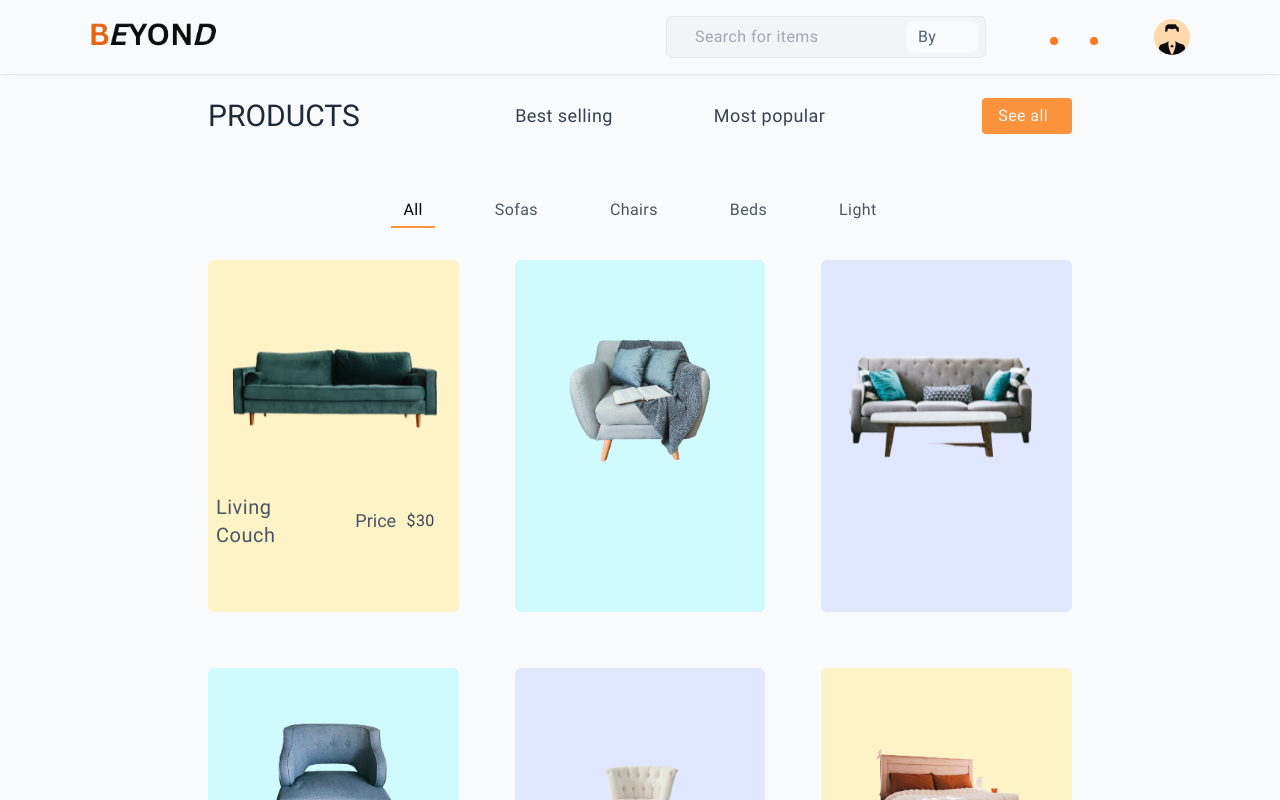
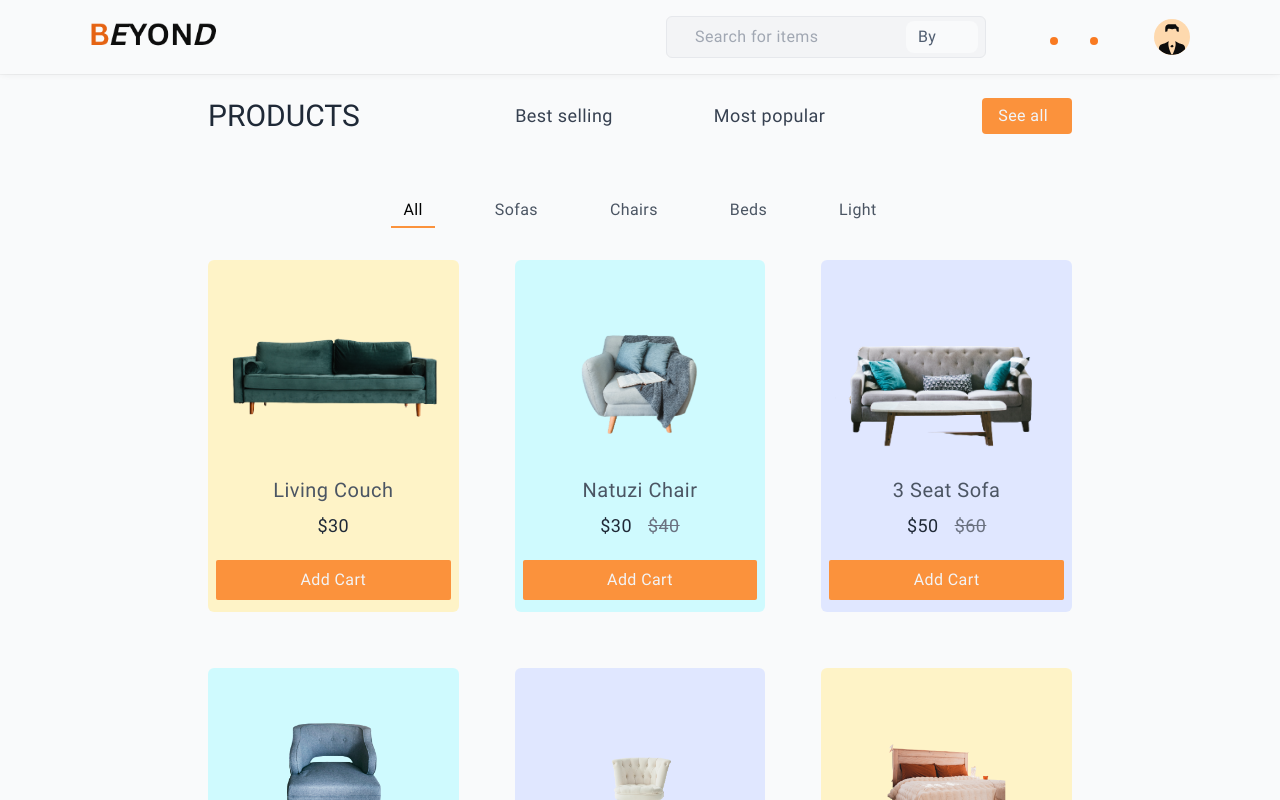
Before and after one commit to Amos-Ditto/Beyond-Furniture, a Nuxt app in the folder beyond-ui/: page /index in a window 1280 px wide. Built offline with nearby package versions, Linux system fonts and the light colour scheme.

Commit message:
chore: Update to Dashboard items features

```diff
--- a/beyond-ui/app.vue
+++ b/beyond-ui/app.vue
@@ -1,6 +1,6 @@
 <script setup lang="ts"></script>
 <template>
-	<main class="fixed top-0 bottom-0 left-0 right-0 bg-gray-50 flex flex-col">
+	<main class="fixed top-0 bottom-0 left-0 right-0 bg-gray-50 flex flex-col overflow-x-hidden">
 		<NuxtPage />
 	</main>
 </template>
@@ -11,6 +11,7 @@
 }
 
 html {
+	font-family: "Roboto", "Arial", Tahoma;
 	font-synthesis: none;
 	text-rendering: optimizeLegibility;
 	-webkit-font-smoothing: antialiased;
--- a/beyond-ui/assets/css/global.css
+++ b/beyond-ui/assets/css/global.css
@@ -7,10 +7,6 @@
 @font-face {
 	font-family: "Roboto";
 	src: url("../fonts/Roboto-Regular.ttf") format("truetype");
-	font-weight: 200;
+	font-weight: 300;
 	/* font-style: italic; */
 }
-
-html {
-	font-family: "Roboto";
-}
--- a/beyond-ui/components/Cards/HomeItemCard.vue
+++ b/beyond-ui/components/Cards/HomeItemCard.vue
@@ -5,13 +5,22 @@ defineProps<{
 </script>
 
 <template>
-	<div class="item flex flex-col rounded-md px-2 py-3 gap-y-3 h-[24rem] sm:h-[22rem] w-[15rem] sm:w-auto" :class="bg">
+	<div class="item flex flex-col rounded-md px-2 py-3 gap-y-4 h-[24rem] sm:h-[22rem] w-[15rem] sm:w-auto" :class="bg">
 		<div class="item-image w-full h-[75%] sm:h-[60%] flex items-center justify-center">
 			<slot name="img"></slot>
 		</div>
-		<div class="item-details grid grid-cols-2 gap-x-3 py-3">
-			<slot name="name"></slot>
-			<slot name="prices"></slot>
+		<div class="item-body flex flex-col items-center w-full gap-y-2">
+			<div class="item-details grid grid-cols-1 gap-y-2 py-3">
+				<slot name="name"></slot>
+				<slot name="prices"></slot>
+			</div>
+			<div class="add-cart w-full flex flex-col items-center">
+				<button
+					class="text-base tracking-wide w-full text-gray-100 font-bold capitalize bg-orange-400 rounded-sm hover:bg-orange-500 transition-colors duration-200 py-2 px-4"
+				>
+					add cart
+				</button>
+			</div>
 		</div>
 	</div>
 </template>
--- a/beyond-ui/pages/index/index.vue
+++ b/beyond-ui/pages/index/index.vue
@@ -19,7 +19,7 @@
 				</div>
 			</div>
 		</header>
-		<section class="w-full flex flex-col py-2 gap-y-6">
+		<section class="w-full flex flex-col py-2 gap-y-10 sm:gap-y-6">
 			<div class="sub-links w-full flex gap-x-3 sm:gap-x-12 justify-center items-center px-3 pt-6 sm:pt-10">
 				<button class="capitalize text-base border-b-2 border-orange-400 px-3 py-1 tracking-wide">All</button>
 				<button class="sub-link">Sofas</button>
@@ -40,14 +40,13 @@
 						/>
 					</template>
 					<template #name class="">
-						<small class="text-start font-semibold text-xl tracking-wide whitespace-pre-line capitalize text-gray-600"
+						<small class="text-center font-semibold text-xl tracking-wide whitespace-pre-line capitalize text-gray-600"
 							>Living couch</small
 						>
 					</template>
 					<template #prices>
-						<div class="prices flex flex-row px-4 items-center justify-between w-full">
-							<small class="text-lg font-light capitalize text-gray-600 italic">price</small>
-							<small class="font-semibold text-base italic tracking-wide text-gray-700">$30</small>
+						<div class="prices flex flex-row px-4 items-center justify-center gap-x-4 w-full">
+							<small class="font-[800] text-lg italic tracking-wide text-gray-800">$30</small>
 						</div>
 					</template>
 				</CardsHomeItemCard>
@@ -60,6 +59,19 @@
 							class="list-img"
 						/>
 					</template>
+					<template #name class="">
+						<small class="text-center font-semibold text-xl tracking-wide whitespace-pre-line capitalize text-gray-600"
+							>Natuzi chair</small
+						>
+					</template>
+					<template #prices>
+						<div class="prices flex flex-row px-4 items-center justify-center gap-x-4 w-full">
+							<small class="font-[800] text-lg italic tracking-wide text-gray-800">$30</small>
+							<small class="font-[800] text-lg italic tracking-wide text-gray-500 line-through decoration-gray-500"
+								>$40</small
+							>
+						</div>
+					</template>
 				</CardsHomeItemCard>
 				<CardsHomeItemCard :bg="'bg-indigo-100'">
 					<template #img>
@@ -69,6 +81,19 @@
 							alt="chair"
 							class="list-img"
 						/>
+					</template>
+					<template #name class="">
+						<small class="text-center font-semibold text-xl tracking-wide whitespace-pre-line capitalize text-gray-600"
+							>3 seat sofa</small
+						>
+					</template>
+					<template #prices>
+						<div class="prices flex flex-row px-4 items-center justify-center gap-x-4 w-full">
+							<small class="font-[800] text-lg italic tracking-wide text-gray-800">$50</small>
+							<small class="font-[800] text-lg italic tracking-wide text-gray-500 line-through decoration-gray-500"
+								>$60</small
+							>
+						</div>
 					</template>
 				</CardsHomeItemCard>
 				<CardsHomeItemCard :bg="'bg-cyan-100'">
@@ -80,6 +105,19 @@
 							loading="lazy"
 						/>
 					</template>
+					<template #name class="">
+						<small class="text-center font-semibold text-xl tracking-wide whitespace-pre-line capitalize text-gray-600"
+							>Wing chair</small
+						>
+					</template>
+					<template #prices>
+						<div class="prices flex flex-row px-4 items-center justify-center gap-x-4 w-full">
+							<small class="font-[800] text-lg italic tracking-wide text-gray-800">$30</small>
+							<small class="font-[800] text-lg italic tracking-wide text-gray-500 line-through decoration-gray-500"
+								>$40</small
+							>
+						</div>
+					</template>
 				</CardsHomeItemCard>
 				<CardsHomeItemCard :bg="'bg-indigo-100'">
 					<template #img>
@@ -90,6 +128,19 @@
 							class="list-img"
 						/>
 					</template>
+					<template #name class="">
+						<small class="text-center font-semibold text-xl tracking-wide whitespace-pre-line capitalize text-gray-600"
+							>couch relax</small
+						>
+					</template>
+					<template #prices>
+						<div class="prices flex flex-row px-4 items-center justify-center gap-x-4 w-full">
+							<small class="font-[800] text-lg italic tracking-wide text-gray-800">$30</small>
+							<small class="font-[800] text-lg italic tracking-wide text-gray-500 line-through decoration-gray-500"
+								>$40</small
+							>
+						</div>
+					</template>
 				</CardsHomeItemCard>
 				<CardsHomeItemCard :bg="'bg-amber-100'">
 					<template #img>
@@ -99,6 +150,19 @@
 							class="list-img"
 							loading="lazy"
 						/>
+					</template>
+					<template #name class="">
+						<small class="text-center font-semibold text-xl tracking-wide whitespace-pre-line capitalize text-gray-600"
+							>xl bed</small
+						>
+					</template>
+					<template #prices>
+						<div class="prices flex flex-row px-4 items-center justify-center gap-x-4 w-full">
+							<small class="font-[800] text-lg italic tracking-wide text-gray-800">$70</small>
+							<small class="font-[800] text-lg italic tracking-wide text-gray-500 line-through decoration-gray-500"
+								>$80</small
+							>
+						</div>
 					</template>
 				</CardsHomeItemCard>
 			</div>
@@ -119,7 +183,7 @@
 }
 
 .list-items-data img.list-img {
-	@apply object-contain h-full bg-inherit scale-110  w-[15rem] sm:w-full;
+	@apply object-contain h-[10rem] bg-inherit scale-110  w-[15rem] sm:w-full;
 }
 
 ::-webkit-scrollbar {
```
